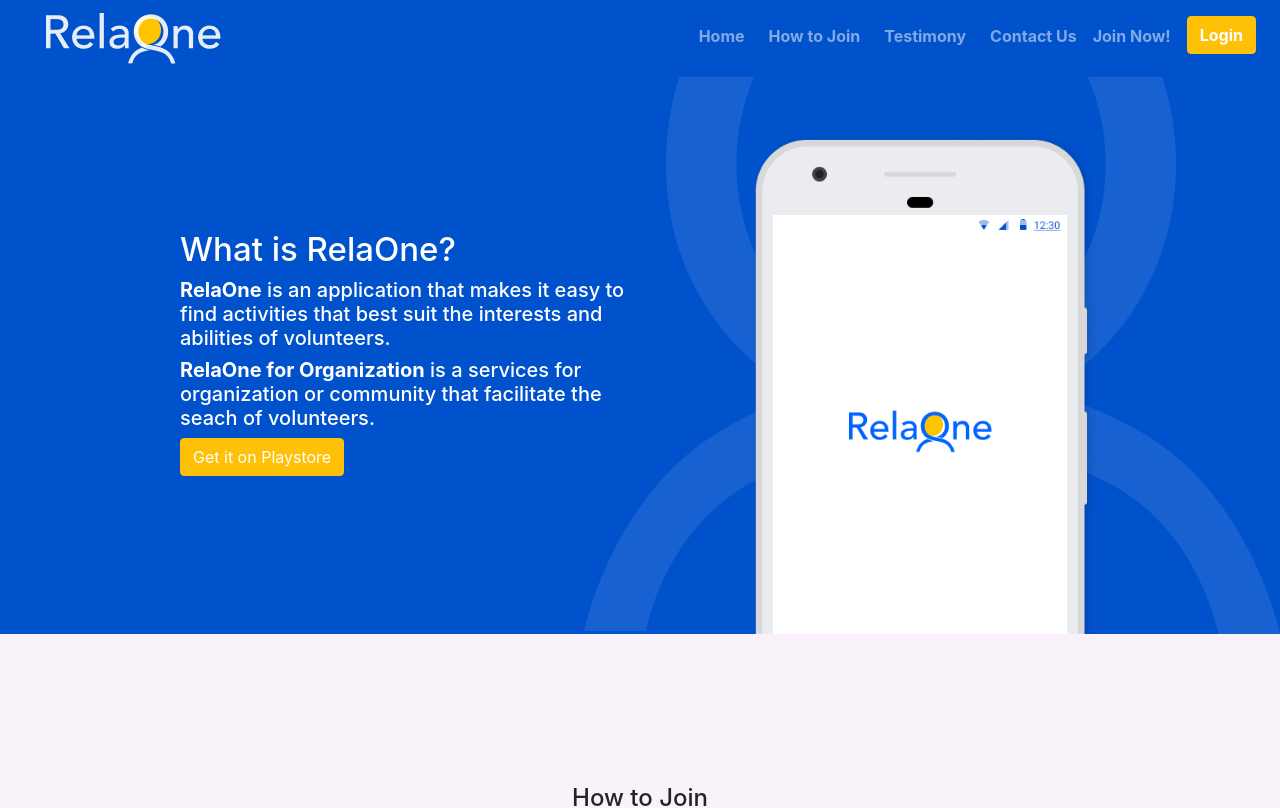
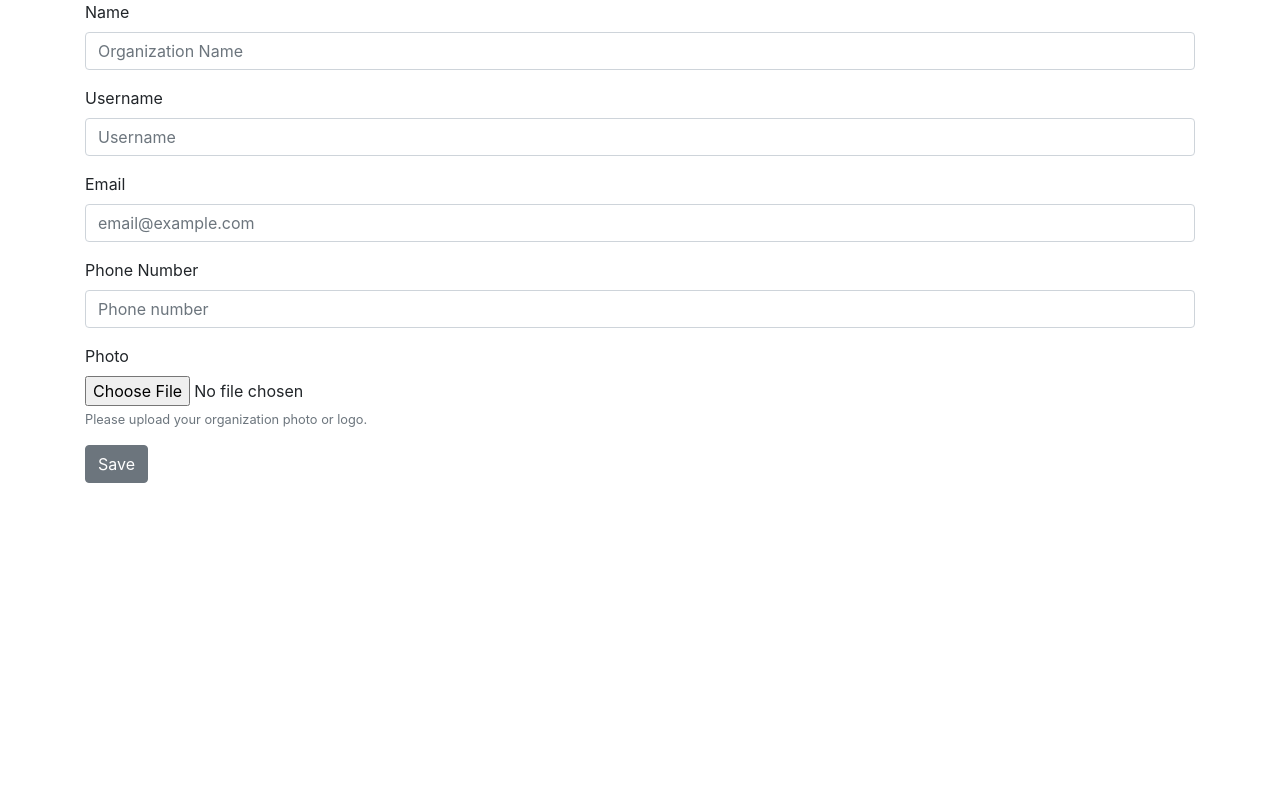
Before and after one commit to raymondleons/relaone, a React (Create React App) app: page / in a window 1280 px wide. Shown: the top 808 px of the page. Built offline with nearby package versions, Linux system fonts and the light colour scheme.

Commit message:
[Binar] - adding form to update organization profile

```diff
--- a/src/App.js
+++ b/src/App.js
@@ -1,12 +1,14 @@
 import React, { Component } from 'react';
 import LandingPage from './pages/LandingPage';
 import './assets/css/_style.scss';
+import UpdateOrganizationProfile from './pages/UpdateOrganizationProfile';
 
 class App extends Component {
   render() {
     return (
       <div className="App">
-        <LandingPage/>
+        {/* <LandingPage/> */}
+        <UpdateOrganizationProfile/>
       </div>
     );
   }
--- /dev/null
+++ b/src/pages/UpdateOrganizationProfile.js
@@ -0,0 +1,39 @@
+import React, { Component } from 'react'
+import { Button, Form, FormGroup, Label, Input, FormText, Container } from 'reactstrap';
+
+class UpdateOrganizationProfile extends Component {
+  render() {
+    return (
+      <Container>
+        <Form>
+        <FormGroup>
+          <Label for="exampleName">Name</Label>
+          <Input className="form-control" type="text" name="name" id="exampleName" placeholder="Organization Name" />
+        </FormGroup>
+        <FormGroup>
+          <Label for="exampleUsername">Username</Label>
+          <Input type="text" name="name" id="exampleName" placeholder="Username" />
+        </FormGroup>
+        <FormGroup>
+          <Label for="exampleEmail">Email</Label>
+          <Input type="email" name="email" id="exampleEmail" placeholder="email@example.com" />
+        </FormGroup>
+        <FormGroup>
+          <Label for="examplePhone">Phone Number</Label>
+          <Input type="text" name="phone" id="examplePhone" placeholder="Phone number" />
+        </FormGroup>
+        <FormGroup>
+          <Label for="exampleFile">Photo</Label>
+          <Input type="file" name="file" id="exampleFile" />
+          <FormText color="muted">
+            Please upload your organization photo or logo.
+          </FormText>
+        </FormGroup>
+        <Button>Save</Button>
+      </Form>
+      </Container>
+    )
+  }
+}
+
+export default UpdateOrganizationProfile;
```
